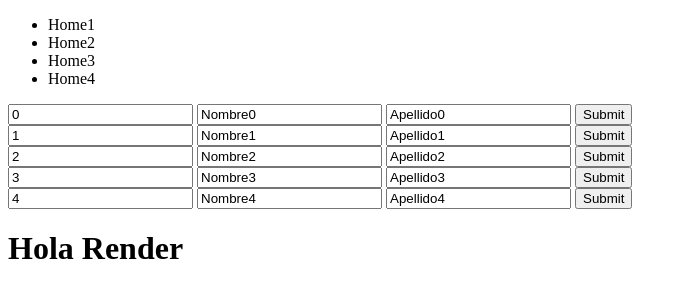
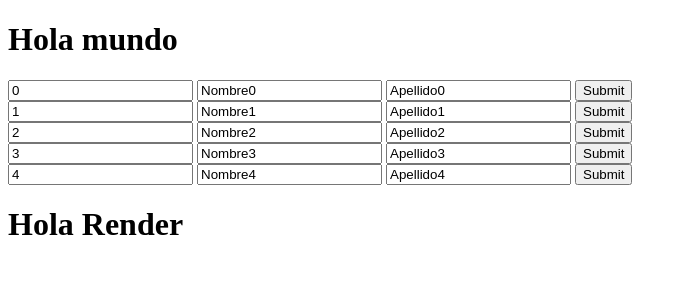
Before and after one commit to Danix-SR/Pruebas_Django, a Django app: page / in a window 1280 px wide. Shown: the top 300 px of the page, without its empty margins (0-687 px from the left). Run offline with Django 3.2, Linux system fonts and the light colour scheme; parts of the project's set-up code (start-up, migrations or seed data) failed here and were passed over.

Commit message:
BaseDatos_R/W

```diff
--- a/PruebasDJango/urls.py
+++ b/PruebasDJango/urls.py
@@ -13,6 +13,7 @@ Including another URLconf
     1. Import the include() function: from django.urls import include, path
     2. Add a URL to urlpatterns:  path('blog/', include('blog.urls'))
 """
+from django import http
 from django.contrib import admin
 from django.urls import path
 from app.Usuarios import views
@@ -20,5 +21,6 @@ from app.Usuarios import views
 urlpatterns = [
     path('admin/', admin.site.urls),
     path('', views.Index, name='home'), #path('Index/', view.Index, name="Index"),
-    path("CrearUsuario/",views.CrearUsuario, name="Crear")
+    path("CrearUsuario/",views.CrearUsuario, name="Crear"),
+    path('EditarUser.html',views.CrearUsuario, name="Editar" ),
 ]
--- a/app/Usuarios/views.py
+++ b/app/Usuarios/views.py
@@ -2,12 +2,15 @@ from datetime import datetime
 from django.shortcuts import render
 from django.http import HttpRequest
 from django.http import HttpResponse
+from app import Usuarios
+from app.Usuarios import models
 
 class Usuario(object):
     def __init__(self,Id,Nombre,Apellido):
         self.Id = Id
         self.Nombre = Nombre
         self.Apellido = Apellido
+
 Lista_User = []
 for cnt in range(0, 5):
     Lista_User.append(Usuario(str(cnt),"Nombre"+str(cnt),"Apellido"+str(cnt)))
@@ -16,12 +19,27 @@ def Index (request):
     return render(request,"Usuarios/Index.html",{"Lista_User":Lista_User})
 
 def CrearUsuario (request):
-    #Sin comillas
-    Llegada =("Id=%s  Nombre=%s  Apellido=%s ") %(request.GET["Id"],request.GET["Nombre"],request.GET["Apellido"])
+    # #Sin comillas
+    # Llegada =("Id=%s  Nombre=%s  Apellido=%s ") %(request.GET["Id"],request.GET["Nombre"],request.GET["Apellido"])
 
-    #Con comillas porque es string %r porque es una variable tipo render
-    #Llegada =("Id=%r  Nombre=%r  Apellido=%r ") %(request.GET["Id"],request.GET["Nombre"],request.GET["Apellido"])
+    # #Con comillas porque es string %r porque es una variable tipo render
+    # #Llegada =("Id=%r  Nombre=%r  Apellido=%r ") %(request.GET["Id"],request.GET["Nombre"],request.GET["Apellido"])
 
-    #Como llega del render
-    #Llegada = request.GET["Id"]+request.GET["Nombre"]+request.GET["Apellido"]
-    return HttpResponse (Llegada)
+    # #Como llega del render
+    # #Llegada = request.GET["Id"]+request.GET["Nombre"]+request.GET["Apellido"]
+
+    # Sergio = models.Usuario()
+    # Sergio.Nombre = "Sergio"
+    # Sergio.Apellido = "Rincon"
+    # Sergio.Correo = "sergiorincon50@gmail.com"
+    # Sergio.Contraseña = "1234"
+    # Sergio.Rol = "Admin"
+    # Sergio.Estado = True
+    # Sergio.save_base() #Sergio.save()
+
+    #models.Usuario.objects.filter()
+
+    # Usuario = models.Usuario.objects.get(id=7)
+    Usuariosdb = models.Usuario.objects.all()
+
+    return render(request,"Usuarios/EditarUser.html",{"Lista_User":Usuariosdb})
--- a/app/templates/layout/layout.html
+++ b/app/templates/layout/layout.html
@@ -6,13 +6,7 @@
     <title> {% block title %} {% endblock %} </title>
 </head>
 <body>
-    <ul>
-        <li>Home1</li>
-        <li>Home2</li>
-        <li>Home3</li>
-        <li>Home4</li>
-    </ul>
-
+    <h1>Hola mundo</h1>
     <!-- {% comment "Render parcial" %} {% include "Usuarios/Index.html"%} {% endcomment %}  -->
     {% block content %} {% endblock %}
 
```
Also changed, not shown: app/templates/Usuarios/EditarUser.html (added, +20 -0 lines), db.sqlite3.
